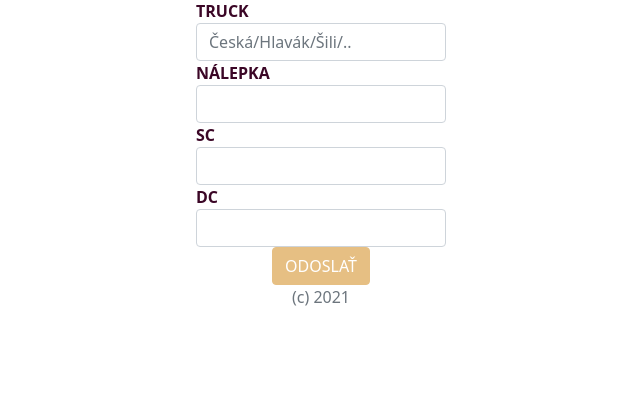
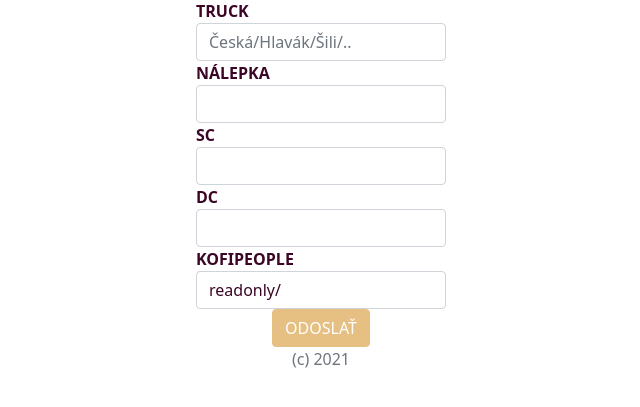
Before and after one commit to simonabrejcakova/flask_project, a Python web app: template mdblog/templates/mod_blog/mlynky.jinja in a window 1280 px wide. Shown: the part 122-529 px from the top of the page, without its empty margins (319-959 px from the left). Run offline with Jinja, Linux system fonts and the light colour scheme; the template is opened without the code that fills it, so the values that code supplies are empty; some libraries are stand-ins or nearby versions.

Commit message:
form user session

```diff
--- a/mdblog/templates/mod_admin/google_sheets.jinja
+++ b/mdblog/templates/mod_admin/google_sheets.jinja
@@ -5,15 +5,13 @@
 {% block main %}
 
 <p><h5 class="text-brown"> Technická podpora</h5></p>
-<iframe width="100%" height="300px" src="https://docs.google.com/spreadsheets/d/e/2PACX-1vTS5qNt6Xn13NaspPBv_CPwNj8XXbIDKaOwLRY1wxPZIZ7zrsnqRR54UsmQRMugFeatY9LaqXMhxWuv/pubhtml?gid=0&amp;single=true&amp;widget=true&amp;headers=false"></iframe>
-<p> <a class="text-nude" href= "https://docs.google.com/spreadsheets/d/1KIOa29mQqmET6hK1jIA4PSemz3cmdEt0jLNWNoqKSak/edit">Google Sheets- Technická podpora</a>
+<iframe width="100%" height="300px" src="https://docs.google.com/spreadsheets/d/e/2PACX-1vTS5qNt6Xn13NaspPBv_CPwNj8XXbIDKaOwLRY1wxPZIZ7zrsnqRR54UsmQRMugFeatY9LaqXMhxWuv/pubhtml?widget=true&amp;headers=false"></iframe><p> <a class="text-nude" href= "https://docs.google.com/spreadsheets/d/1KIOa29mQqmET6hK1jIA4PSemz3cmdEt0jLNWNoqKSak/edit">Google Sheets- Technická podpora</a>
 
 
 <hr width="100%"  size="5" />
 
 
 <p><h5 class="text-brown"> Mlýnky</h5></p>
-<iframe width="100%" height="200px" src="https://docs.google.com/spreadsheets/d/e/2PACX-1vTW0IBfg-vRUqzgACOMFISQKd-CTpIlnU5GMMjtLVz3SNH9jEFG3T0G5mUgEtTsKCgJWQYUQ9HuVYdv/pubhtml?widget=true&amp;headers=false"></iframe>
-<p> <a class="text-nude" href="https://docs.google.com/spreadsheets/d/1MgsAQqtVQEN8UCyp7D-CUDwlMf1b12dHjSy2nDtPYn0/edit#gid=0">Google Sheets- Mlýnky</a>
+<iframe width="100%" height="200px" src="https://docs.google.com/spreadsheets/d/e/2PACX-1vTW0IBfg-vRUqzgACOMFISQKd-CTpIlnU5GMMjtLVz3SNH9jEFG3T0G5mUgEtTsKCgJWQYUQ9HuVYdv/pubhtml?widget=true&amp;headers=false"></iframe><p> <a class="text-nude" href="https://docs.google.com/spreadsheets/d/1MgsAQqtVQEN8UCyp7D-CUDwlMf1b12dHjSy2nDtPYn0/edit#gid=0">Google Sheets- Mlýnky</a>
 
 {% endblock %}
--- a/mdblog/templates/mod_blog/mlynky.jinja
+++ b/mdblog/templates/mod_blog/mlynky.jinja
@@ -30,7 +30,17 @@
                                         <div class="form-group">
                                             <input type="number" name="DC" class="form-control text-brown" placeholder="" value="" required=""/>
                                         </div>
-
+                                        {% if session.ahoj%}
+                                        <span class="text-brown"><b>KOFIPEOPLE</b></span>
+                                        <div class="form-group">
+                                            <input id="kofipeople" type="text" name="KOFIPEOPLE" class="form-control text-brown" value= {{session['ahoj']}}  readonly/>
+                                        </div>
+                                        {% else %}
+                                        <span class="text-brown"><b>KOFIPEOPLE</b></span>
+                                        <div class="form-group">
+                                            <input id="kofipeople" type="text" name="KOFIPEOPLE" class="form-control text-brown" value= {{session['logged']}}  readonly/>
+                                        </div>
+                                        {% endif %}
                                         <div class="form-group">
                                             <div class="btn-center">
                                             <input type="submit" name="submit" class="btn btn-primary" value="ODOSLAŤ" />
```
Also changed, not shown: mdblog/templates/mod_blog/techsupport_form.jinja (+8 -1 lines).
